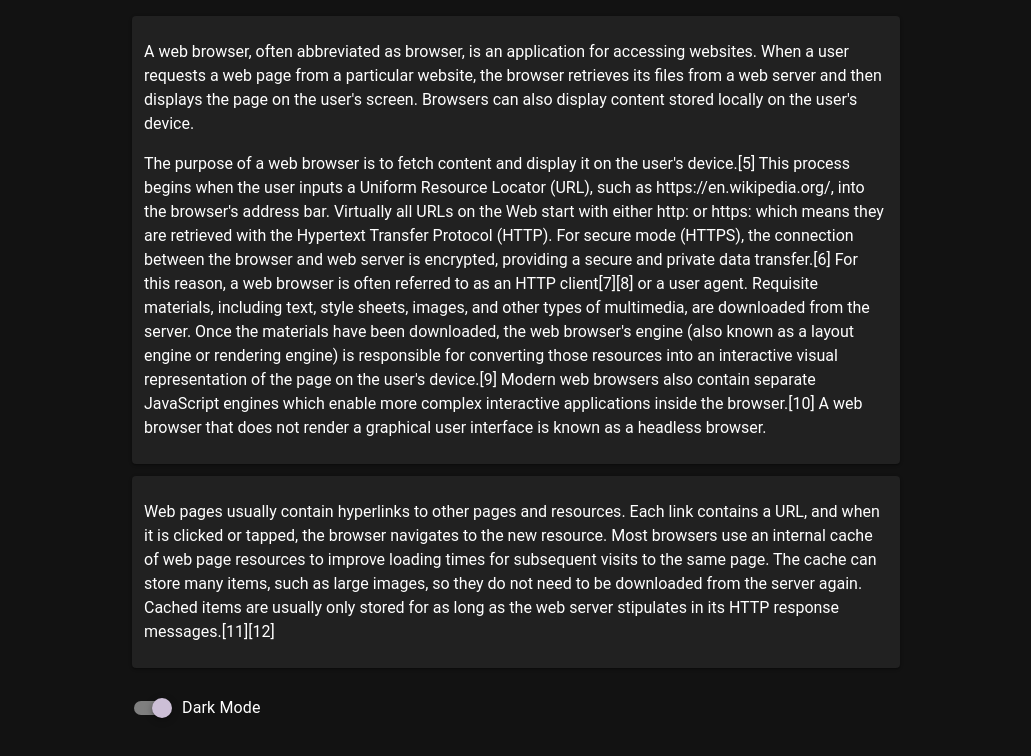
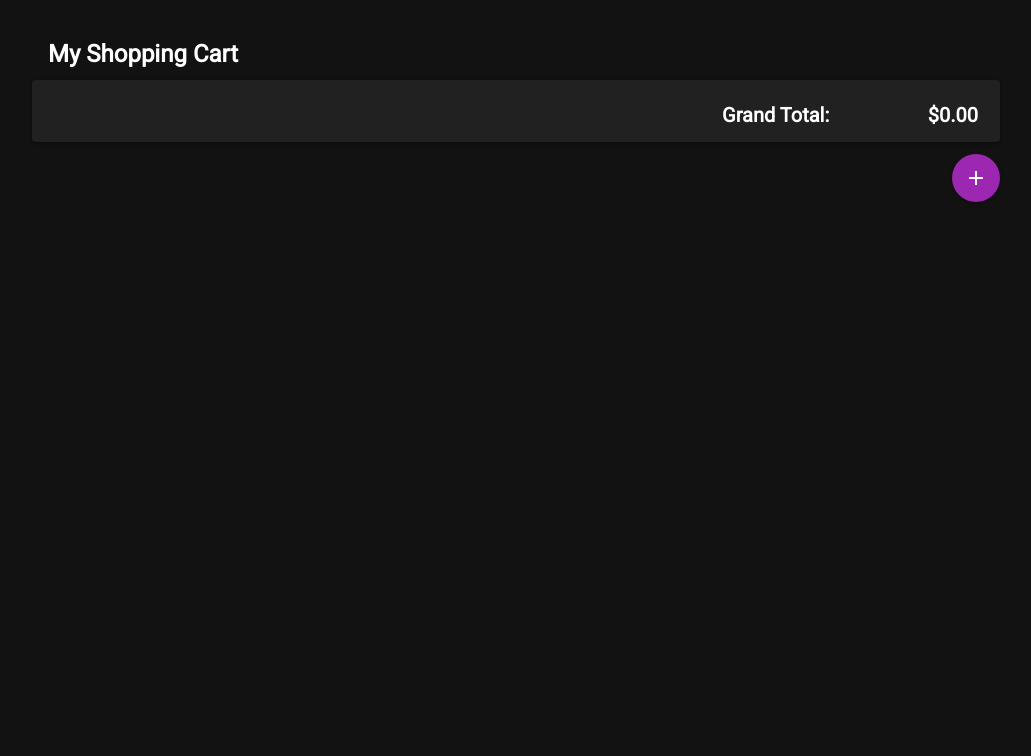
Before and after one commit to kavinda-ravishan/cef_tutorial, a Vue app in the folder VueCef/: page / in a window 1280 px wide. Shown: the top 756 px of the page, without its empty margins (124-1155 px from the left). Built offline with nearby package versions, Linux system fonts and the light colour scheme.

Commit message:
simple shopping cart

```diff
--- a/VueCef/package.json
+++ b/VueCef/package.json
@@ -11,6 +11,8 @@
     "type-check": "vue-tsc --build"
   },
   "dependencies": {
+    "@fontsource/roboto": "^5.3.0",
+    "@mdi/font": "^7.4.47",
     "vite-plugin-vuetify": "^2.1.3",
     "vue": "^3.5.40",
     "vue-router": "^5.2.0",
--- a/VueCef/src/App.vue
+++ b/VueCef/src/App.vue
@@ -1,33 +1,119 @@
 <script setup lang="ts">
-import { ref } from 'vue'
-const darkMode = ref(true)
+import { ref, computed } from 'vue'
+
+interface Item {
+    name: string;
+    price: number;
+}
+interface Entry {
+    item: Item;
+    quantity: number;
+}
+
+const inventory: Item[] = [
+    { name: 'Pepe\'s Existential Dread Poster', price: 14.00 },
+    { name: 'Rickroll Remixes Vol. 420', price: 12.25 },
+    { name: 'No Nut November Nutella', price: 6.50 },
+    { name: 'Zoom Call Pajama Pants', price: 18.75 },
+    { name: 'NPC Brainiac Gaming Chair', price: 149.00 },
+    { name: 'Tide Pod Cereal Crunch', price: 4.25 },
+    { name: 'Discord Mod Tears Spray', price: 8.50 },
+    { name: 'HR\'s Quiet Firing Manual', price: 7.75 },
+    { name: 'Twitch Streamer Rage Quit Button', price: 19.00 },
+    { name: 'Dumpster Fire Candle Set', price: 29.25 },
+    { name: 'Elon\'s Cryo-Bricked Bitcoin Miner', price: 49.50 },
+    { name: 'Musk\'s Mars Colony Bond Scam', price: 14.75 },
+    { name: 'Nigerian Prince Scam Starter Kit', price: 9.00 },
+    { name: '420 Blaze It Cufflinks', price: 24.25 },
+    { name: 'Karens of Twitter Anti-Block Spray', price: 7.50 },
+    { name: 'Flat Earth Society Globe Eraser', price: 5.75 },
+    { name: 'Crying Elon Meme Tissue Pack', price: 3.00 },
+    { name: 'Area 51 Alien Adoption Papers', price: 12.25 },
+    { name: 'Guinea Pig Therapist Hotline Subscription', price: 4.50 },
+    { name: 'Dumpster Fire Rodeo Clown Costume', price: 49.75 },
+]
+
+const entries = ref<Entry[]>([])
+
+function addItem() {
+    entries.value.push({item: inventory[0]!, quantity: 1})
+}
+
+function removeItem(i: number) {
+    entries.value.splice(i, 1)
+}
+
+const grandTotal = computed(() =>
+    entries.value.reduce((sum, entry) => sum + entry.item.price * entry.quantity, 0)
+)
 </script>
 
 <template>
-    <v-app :theme="darkMode ? 'dark' : 'light'">
+    <v-app>
         <v-main>
-            <v-container width="800">
-                <v-card class="mb-3 py-2 px-3">
-                    <p>
-                        A web browser, often abbreviated as browser, is an application for accessing websites. When a user requests a web page from a particular website, the browser retrieves its files from a web server and then displays the page on the user's screen. Browsers can also display content stored locally on the user's device.
-                    </p>
-                    <p>
-                        The purpose of a web browser is to fetch content and display it on the user's device.[5] This process begins when the user inputs a Uniform Resource Locator (URL), such as https://en.wikipedia.org/, into the browser's address bar. Virtually all URLs on the Web start with either http: or https: which means they are retrieved with the Hypertext Transfer Protocol (HTTP). For secure mode (HTTPS), the connection between the browser and web server is encrypted, providing a secure and private data transfer.[6] For this reason, a web browser is often referred to as an HTTP client[7][8] or a user agent. Requisite materials, including text, style sheets, images, and other types of multimedia, are downloaded from the server. Once the materials have been downloaded, the web browser's engine (also known as a layout engine or rendering engine) is responsible for converting those resources into an interactive visual representation of the page on the user's device.[9] Modern web browsers also contain separate JavaScript engines which enable more complex interactive applications inside the browser.[10] A web browser that does not render a graphical user interface is known as a headless browser.
-                    </p>
+            <v-container width="1024">
+                <h2 class="mb-2 ml-4">My Shopping Cart</h2>
+                <v-card class="mb-3 pa-3 pt-5">
+                    <v-row v-for="(entry, i) in entries" align="center">
+                        <v-col cols="1">
+                            <v-btn
+                                icon="mdi-trash-can"
+                                size="small"
+                                variant="text"
+                                color="red"
+                                @click="removeItem(i)"
+                            ></v-btn>
+                        </v-col>
+                        <v-col cols="7">
+                            <v-autocomplete
+                                color="primary"
+                                variant="outlined"
+                                density="compact"
+                                hide-details
+                                :items="inventory"
+                                item-title="name"
+                                v-model="entry.item"
+                                return-object
+                            >
+                            </v-autocomplete>
+                        </v-col>
+                        <v-col cols="2">
+                            <v-number-input
+                                color="primary"
+                                variant="outlined"
+                                density="compact"
+                                hide-details
+                                control-variant="stacked"
+                                v-model="entry.quantity"
+                                :min="1"
+                            ></v-number-input>
+                        </v-col>
+                        <v-col cols="2" class="d-flex justify-end">
+                            <p class="price">${{ (entry.item.price * entry.quantity).toFixed(2) }}</p>
+                        </v-col>
+                    </v-row>
+                    <v-row align="center" dense>
+                        <v-col cols="10" class="d-flex justify-end">
+                            <p class="price" style="padding-right: 0;">Grand Total:</p>
+                        </v-col>
+                        <v-col cols="2" class="d-flex justify-end">
+                            <p class="price">${{ grandTotal.toFixed(2) }}</p>
+                        </v-col>
+                    </v-row>
                 </v-card>
-                <v-card class="mb-3 py-2 px-3">
-                    <p>
-                        Web pages usually contain hyperlinks to other pages and resources. Each link contains a URL, and when it is clicked or tapped, the browser navigates to the new resource. Most browsers use an internal cache of web page resources to improve loading times for subsequent visits to the same page. The cache can store many items, such as large images, so they do not need to be downloaded from the server again. Cached items are usually only stored for as long as the web server stipulates in its HTTP response messages.[11][12]
-                    </p>
-                </v-card>
-                <v-switch
-                    v-model="darkMode"
-                    label="Dark Mode"
-                ></v-switch>
+                <div class="d-flex justify-end">
+                    <v-btn icon="mdi-plus" color="purple" @click="addItem"></v-btn>
+                </div>
             </v-container>
         </v-main>
     </v-app>
 </template>
 
 <style scoped>
+.price {
+    font-size: 20px;
+    font-weight: bold;
+    padding-right: 10px;
+    margin: 0;
+}
 </style>
--- a/VueCef/src/main.ts
+++ b/VueCef/src/main.ts
@@ -1,5 +1,8 @@
 import 'vuetify/styles'
 import './assets/globals.css'
+
+import '@mdi/font/css/materialdesignicons.css'
+import '@fontsource/roboto/index.css'
 
 import { createApp } from 'vue'
 import App from './App.vue'
@@ -8,6 +11,9 @@ import { md2 } from 'vuetify/blueprints'
 
 const vuetify = createVuetify({
     blueprint: md2,
+    theme: {
+        defaultTheme: 'dark'
+    }
 })
 
 const app = createApp(App)
```
Also changed, not shown: 1 other file (tests, documents, lock files or other folders).
